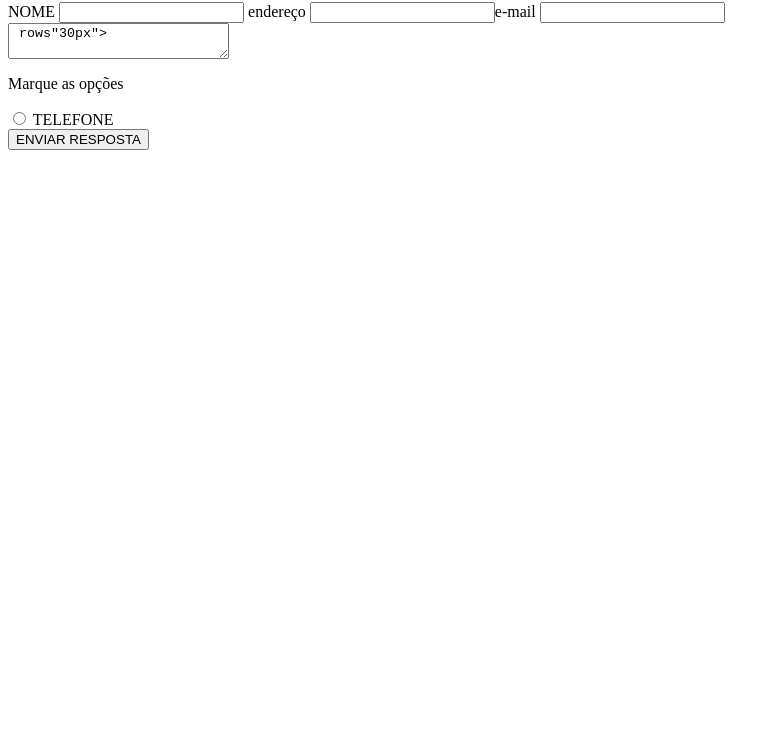
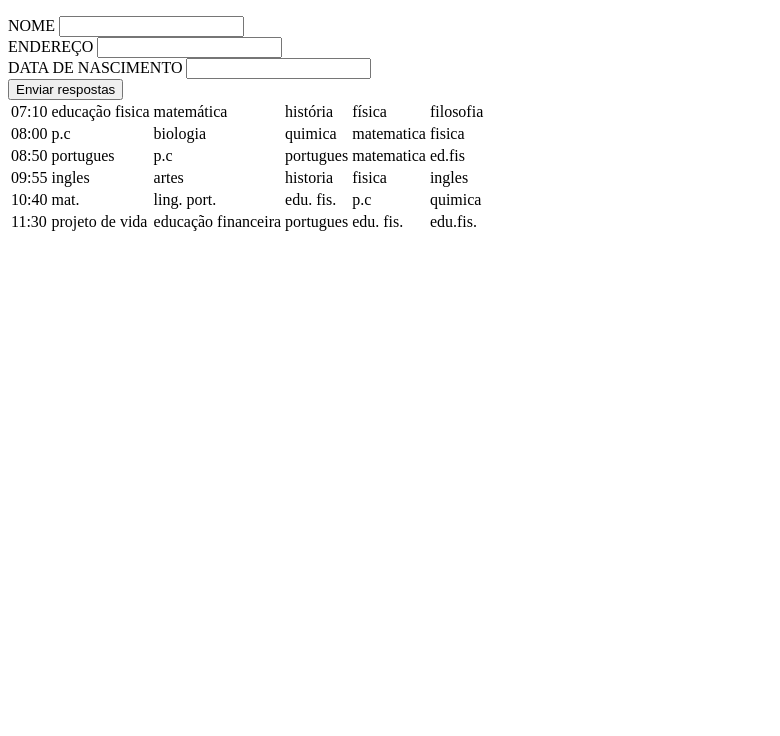
Before and after one commit to augustomocelin/formulario, a plain HTML site: page index.html in a window 1280 px wide. Shown: the part 64-800 px from the top of the page, without its empty margins (0-780 px from the left). Drawn offline with Linux system fonts and the light colour scheme.

Commit message:
Update index.html

```diff
--- a/index.html
+++ b/index.html
@@ -1,46 +1,78 @@
+<!DOCTYPE html>
 <html>
 <head>
+	<title>luiz felipe</title>
+	<link rel="stylesheet" href="style.css">
+</head>
+<body>
+<h1>FORMULÁRIO DE CADASTRO</h1>
+<main>
+	<form>
+		<label for="nome">NOME</label>
+		<input type="text" name="nome">
+	<br>
+        <label for="endereço">ENDEREÇO</label>
+		<input type="text" name="endereço">
+		<br>
+	    <label for="data de nascimemento">DATA DE NASCIMENTO</label>
+		<input type="text" name="data de nascimemento">
 
-<link rel="stylesheet" href="style.css">
+        <br>
+        <input type="submit" value="Enviar respostas">
 
-</head>
+	</form>
 
-<body>
+	<table>
+		<tr>
+			<td>07:10</td>
+			<td>educação fisica</td>
+			<td>matemática</td>
+			<td>história</td>
+			<td>física</td>
+			<td>filosofia</td>
+	        </tr>
+		<tr>
+			<td>08:00</td>
+			<td>p.c</td>
+			<td>biologia</td>
+			<td>quimica</td>
+			<td>matematica</td>
+			<td>fisica</td>
+	        </tr>
+		<tr>
+			<td>08:50</td>
+			<td>portugues</td>
+			<td>p.c</td>
+			<td>portugues</td>
+			<td>matematica</td>
+			<td>ed.fis</td>
+	        </tr>
+		<tr>
+			<td>09:55</td>
+			<td>ingles</td>
+			<td>artes</td>
+			<td>historia</td>
+			<td>fisica</td>
+			<td>ingles</td>
+		</tr>
+		<tr>
+			<td>10:40</td>
+			<td>mat.</td>
+			<td>ling. port.</td>
+			<td>edu. fis.</td>
+			<td>p.c</td>
+			<td>quimica</td>
+		</tr>
+		<tr>
+			<td>11:30</td>
+			<td>projeto de vida</td>
+			<td>educação financeira</td>
+			<td>portugues</td>
+			<td>edu. fis.</td>
+			<td>edu.fis.</td>
+		</tr>
 
-<h1>FORMULARIO DE CADASTRO</h1>
-
-<main>
-
-<form>
-
-<label for="nome">NOME</label>
-<input type="text"id="nome">
-
-<label for="endereco">endereço</label>
-<input type="text"id="nome>"
-
-<label for="e-mail">e-mail</label>
-<input type="text" id="e-mail">
-
- <div>
-  <textarea cols="25px"> rows"30px"></textarea>
-  <p> Marque as opções</p>
-<input type="radio" value="telefone">
- <label for="telefone">TELEFONE</label>
-
-
-  </div>
-<input type="submit" value="ENVIAR RESPOSTA">
-</form>
-
-
-
-</main>
-
-
-
+	</table>
 
 </body>
-
-
 </html>
```
